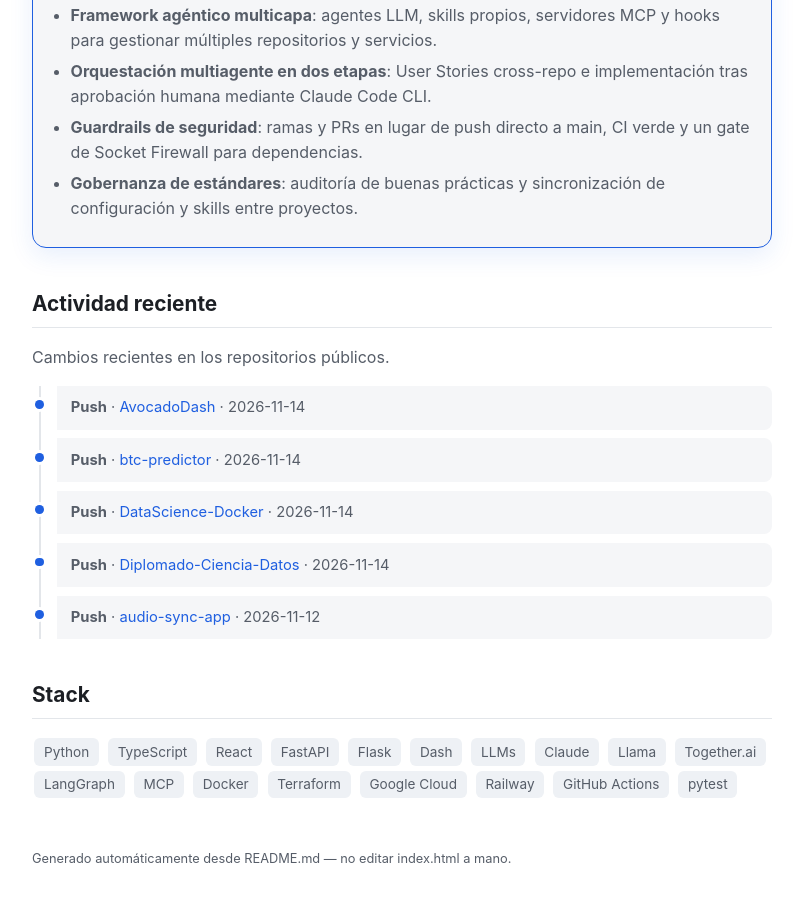
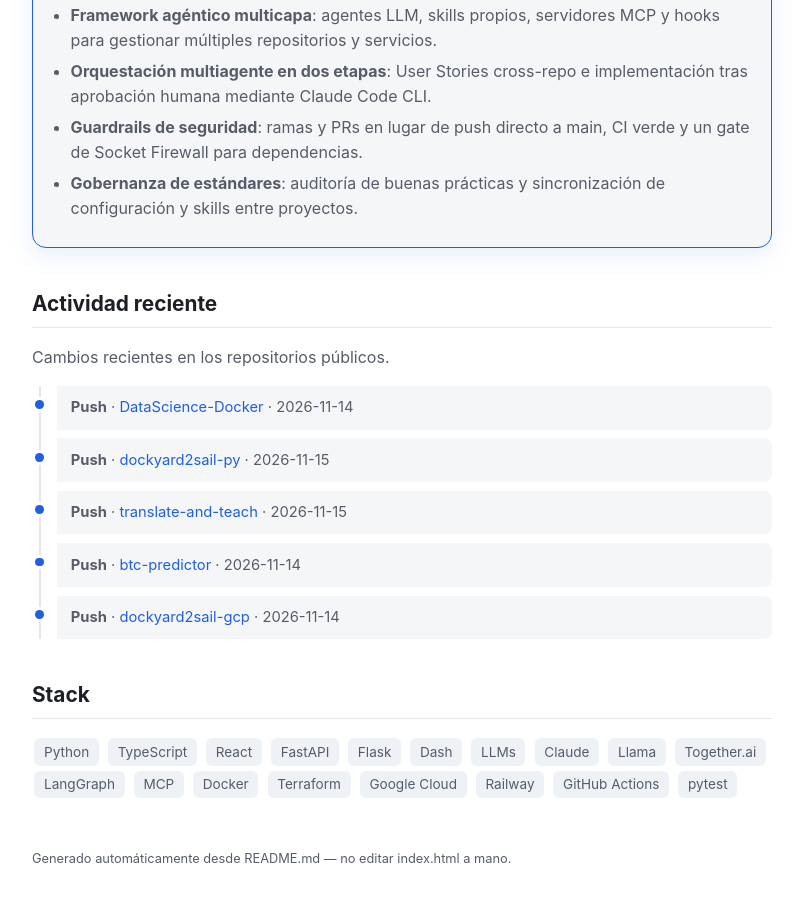
Before and after one commit to cuauhtemocbe/cuauhtemocbe.github.io, a plain HTML site: page index.html in a window 1280 px wide. Shown: the part 3286-4188 px from the top of the page, without its empty margins (238-1041 px from the left). Drawn offline with Linux system fonts and the light colour scheme.

Commit message:
chore: update recent activity section

```diff
--- a/index.html
+++ b/index.html
@@ -290,11 +290,11 @@ footer { margin-top: 3rem; font-size: 0.8rem; color: var(--text-dim); }
   <h2 id="actividad">Actividad reciente</h2>
 
   <p class="activity-intro">Cambios recientes en los repositorios públicos.</p>
-  <ul class="activity-list"><li><strong>Push</strong> · <a href="https://github.com/cuauhtemocbe/AvocadoDash">AvocadoDash</a> · 2026-11-14</li>
+  <ul class="activity-list"><li><strong>Push</strong> · <a href="https://github.com/cuauhtemocbe/DataScience-Docker">DataScience-Docker</a> · 2026-11-14</li>
+<li><strong>Push</strong> · <a href="https://github.com/cuauhtemocbe/dockyard2sail-py">dockyard2sail-py</a> · 2026-11-15</li>
+<li><strong>Push</strong> · <a href="https://github.com/cuauhtemocbe/translate-and-teach">translate-and-teach</a> · 2026-11-15</li>
 <li><strong>Push</strong> · <a href="https://github.com/cuauhtemocbe/btc-predictor">btc-predictor</a> · 2026-11-14</li>
-<li><strong>Push</strong> · <a href="https://github.com/cuauhtemocbe/DataScience-Docker">DataScience-Docker</a> · 2026-11-14</li>
-<li><strong>Push</strong> · <a href="https://github.com/cuauhtemocbe/Diplomado-Ciencia-Datos">Diplomado-Ciencia-Datos</a> · 2026-11-14</li>
-<li><strong>Push</strong> · <a href="https://github.com/cuauhtemocbe/audio-sync-app">audio-sync-app</a> · 2026-11-12</li></ul>
+<li><strong>Push</strong> · <a href="https://github.com/cuauhtemocbe/dockyard2sail-gcp">dockyard2sail-gcp</a> · 2026-11-14</li></ul>
 
   <h2 id="stack">Stack</h2>
   <p><span class="badge">Python</span> <span class="badge">TypeScript</span> <span class="badge">React</span> <span class="badge">FastAPI</span> <span class="badge">Flask</span> <span class="badge">Dash</span> <span class="badge">LLMs</span> <span class="badge">Claude</span> <span class="badge">Llama</span> <span class="badge">Together.ai</span> <span class="badge">LangGraph</span> <span class="badge">MCP</span> <span class="badge">Docker</span> <span class="badge">Terraform</span> <span class="badge">Google Cloud</span> <span class="badge">Railway</span> <span class="badge">GitHub Actions</span> <span class="badge">pytest</span></p>
```
Also changed, not shown: 1 other file.
